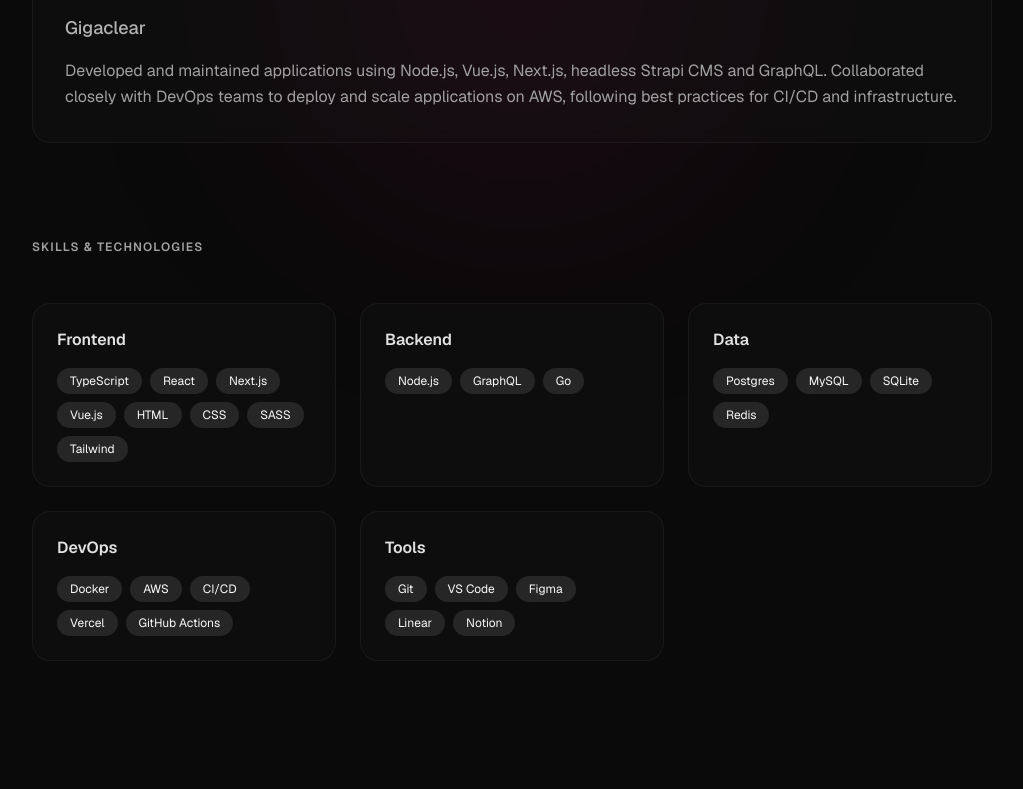
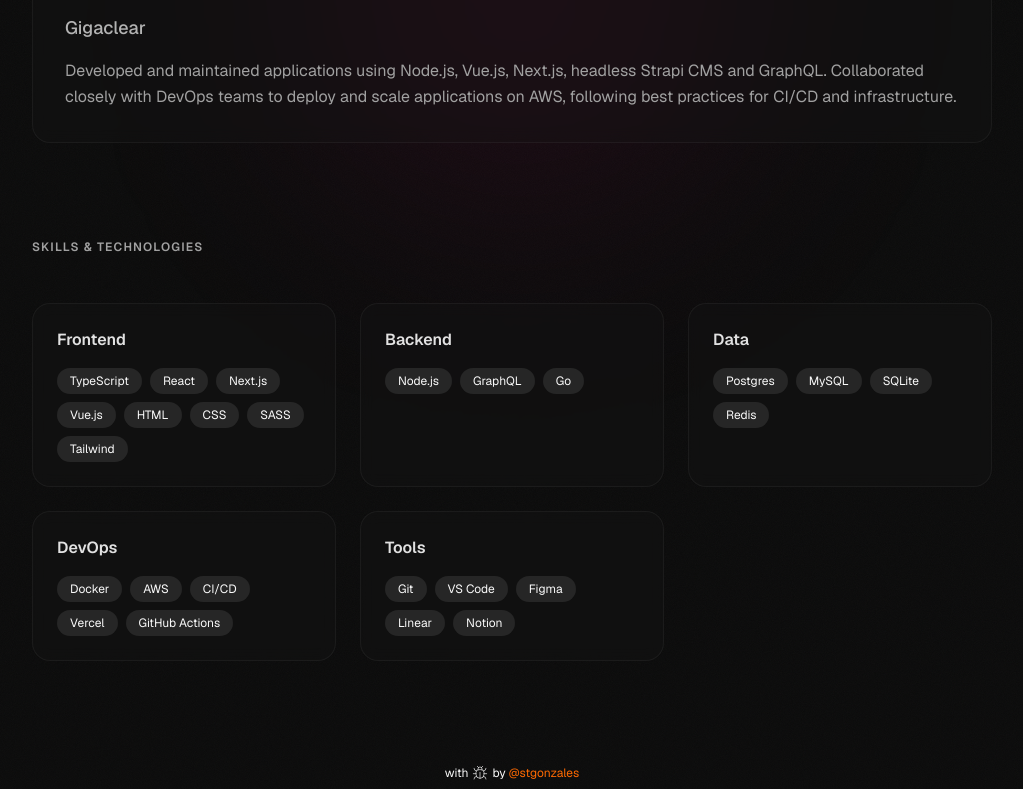
Before and after one commit to stgonzales/stephengoncalves.dev, a Next.js app: page / in a window 1280 px wide. Shown: the part 1367-2156 px from the top of the page, without its empty margins (128-1151 px from the left). Before the commit the page ends 2124 px from the top, so only its background shows below. Built offline with nearby package versions, Linux system fonts and the light colour scheme.

Commit message:
adjustments

```diff
--- a/src/app/layout.tsx
+++ b/src/app/layout.tsx
@@ -2,6 +2,7 @@ import type React from "react"
 import type { Metadata } from "next"
 import { Geist, Geist_Mono } from "next/font/google"
 import { Analytics } from "@vercel/analytics/next"
+import { Footer } from "@/components/layout/footer"
 import "./globals.css"
 
 const _geist = Geist({ subsets: ["latin"] })
@@ -19,8 +20,9 @@ export default function RootLayout({
 }>) {
   return (
     <html lang="en" className="dark">
-      <body className={`font-sans antialiased`}>
+      <body className={`font-sans antialiased bg-background`}>
         {children}
+        <Footer />
         <Analytics />
       </body>
     </html>
--- a/src/app/page.tsx
+++ b/src/app/page.tsx
@@ -58,7 +58,7 @@ export default function ResumePage() {
   }
 
   return (
-    <main className="relative min-h-screen overflow-hidden bg-background">
+    <main className="relative min-h-screen overflow-hidden">
       <div className="pointer-events-none absolute inset-0">
         <div className="absolute left-1/4 top-1/4 size-96 animate-blob rounded-full bg-purple-600/10 blur-[120px]" />
         <div className="animation-delay-2000 absolute right-1/4 top-1/3 size-96 animate-blob rounded-full bg-blue-600/10 blur-[120px]" />
--- a/src/components/layout/footer/index.tsx
+++ b/src/components/layout/footer/index.tsx
@@ -3,7 +3,7 @@ import Link from "next/link";
 
 export function Footer(){
   return (
-    <footer className="w-full flex justify-center items-center py-2 fixed bottom-0 text-xs bg-black">
+    <footer className="w-full flex justify-center items-center py-2 bottom-0 text-xs">
       with <Bug size={16} strokeWidth={1} className="mx-1"/> by&nbsp;
       <Link href={'https://github.com/stgonzales'} target="_blank" className="text-orange-500 hover:text-orange-900">
         @stgonzales
```
